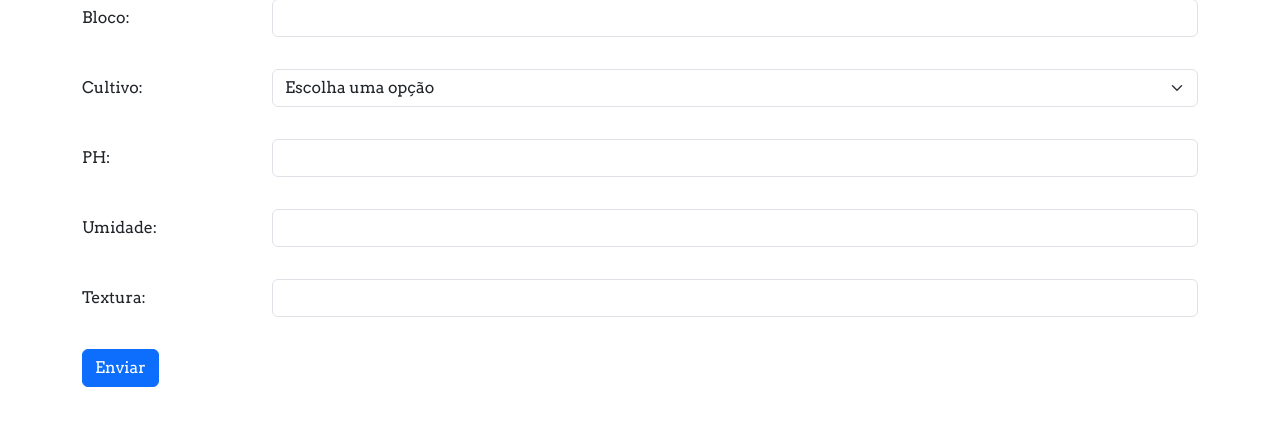
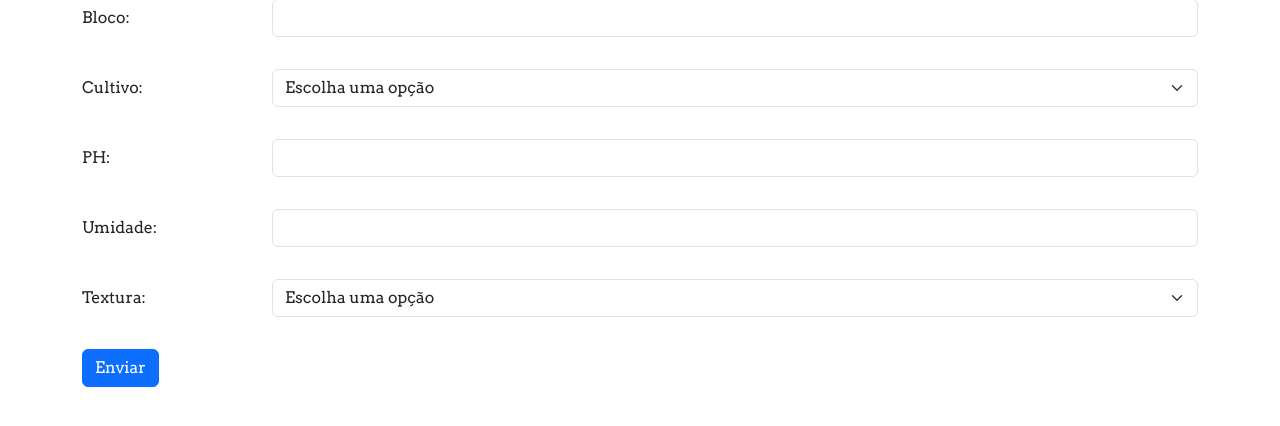
Before and after one commit to AlisonHF/Site-fazenda-inteligente, a Django app: page / in a window 1280 px wide. Shown: the part 101-527 px from the top of the page. Run offline with Django 5.2, Linux system fonts and the light colour scheme.

Commit message:
Introduzido o select para texturas no formulário de cadastro

```diff
--- a/projeto_fazenda/app_fazenda/form.py
+++ b/projeto_fazenda/app_fazenda/form.py
@@ -13,6 +13,13 @@ class DadosForm(forms.ModelForm):
         ('Alface', 'Alface'),
         ('Beterraba', 'Beterraba')
     ]
+
+        ESCOLHA_TEXTURA = [
+            (None, 'Escolha uma opção'),
+            ('Arenosa', 'Arenosa'),
+            ('Argilosa', 'Argilosa'),
+            ('Siltosa', 'Siltosa')
+        ]
         model = Dados
         fields = ['bloco', 'cultivo', 'ph', 'umidade', 'textura']
         # Colocando estilos nos campos pré-definidos pelo django
@@ -21,7 +28,7 @@ class DadosForm(forms.ModelForm):
             'cultivo': forms.Select(attrs={'class': 'form-select'}, choices=ESCOLHA_CULTIVOS),
             'ph': forms.NumberInput(attrs={'class': 'form-control'}),
             'umidade': forms.NumberInput(attrs={'class': 'form-control'}),
-            'textura': forms.TextInput(attrs={'class': 'form-control'})
+            'textura': forms.Select(attrs={'class': 'form-select'}, choices=ESCOLHA_TEXTURA)
         }
 
     # Validação específica do campo ph
--- a/projeto_fazenda/app_fazenda/templates/detalhes_registro/detalhe.html
+++ b/projeto_fazenda/app_fazenda/templates/detalhes_registro/detalhe.html
@@ -8,7 +8,7 @@
     {% for cultivo in cultivos %}
     <!-- Parte esquerda da página -->
     <div class="esquerda">
-        <h2>cultivo</h2>
+        <h2>Cultivo</h2>
         <img class="imagem" src="{% static cultivo.imagem %}">
         <h2>{{cultivo.nome}}</h2>
     </div>
```
Also changed, not shown: projeto_fazenda/db.sqlite3.
